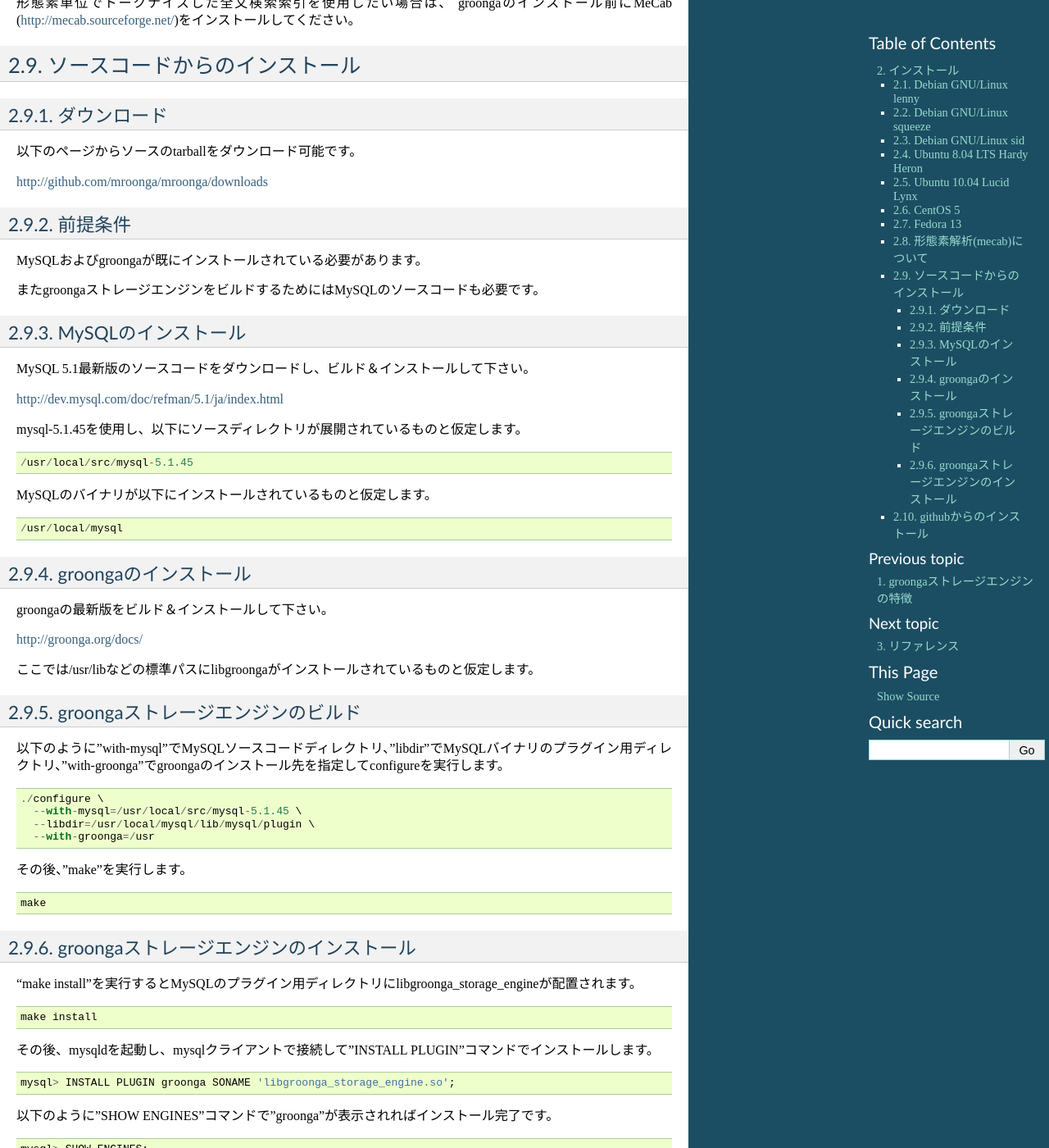
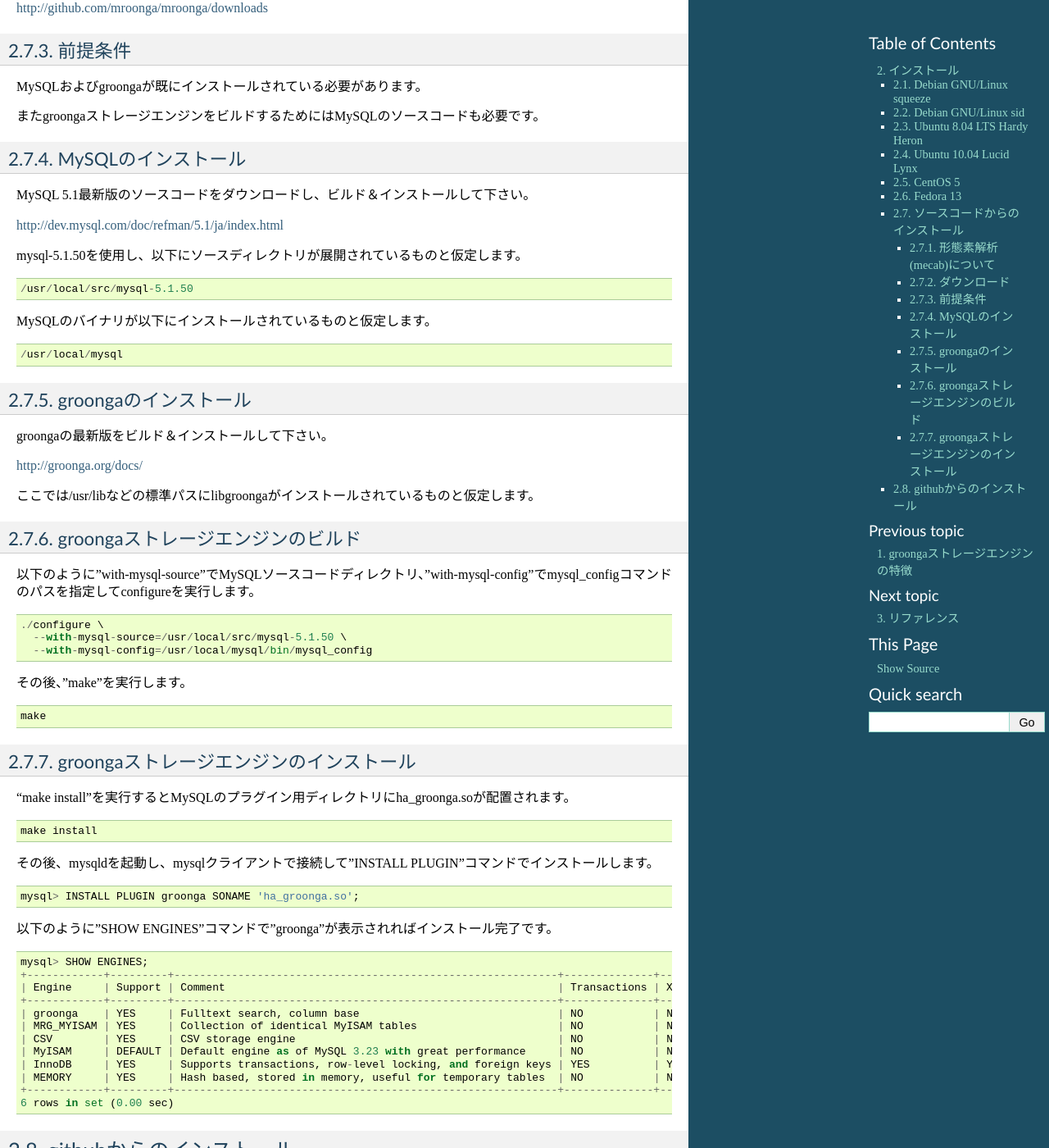
Before and after one commit to mroonga/mroonga, a Sphinx documentation site: the page built from doc/ja/source/install.rst, in a window 1280 px wide and 1400 px high, scrolled down 1939 px. Shown: the whole window at 82% size. Built offline with Sphinx 7.4.7, drawn with Linux system fonts in a browser that asks for light colours; some of the changed text lies outside the part shown.

Commit message:
upgrade to the current status.

```diff
--- a/doc/ja/source/install.rst
+++ b/doc/ja/source/install.rst
@@ -1,23 +1,9 @@
 .. highlightlang:: none
 
 インストール
-===============================
+============
 
 それぞれの環境毎にインストール方法を説明します。
-
-Debian GNU/Linux lenny
-----------------------
-
-/etc/apt/sources.list.d/groonga.list::
-
-  deb http://packages.groonga.org/debian/ lenny main
-  deb-src http://packages.groonga.org/debian/ lenny main
-
-インストール::
-
-  % sudo apt-key adv --recv-keys --keyserver keyserver.ubuntu.com 1C837F31
-  % sudo aptitude update
-  % sudo aptitude -V -D -y install groonga libgroonga-dev MySQL-client-community mysql-groonga
 
 Debian GNU/Linux squeeze
 ------------------------
@@ -31,7 +17,7 @@
 
   % sudo apt-key adv --recv-keys --keyserver keyserver.ubuntu.com 1C837F31
   % sudo aptitude update
-  % sudo aptitude -V -D -y install groonga libgroonga-dev MySQL-client-community mysql-groonga
+  % sudo aptitude -V -D -y install mysql-server-groonga libgroonga-tokenizer-mecab
 
 Debian GNU/Linux sid
 --------------------
@@ -45,7 +31,7 @@
 
   % sudo apt-key adv --recv-keys --keyserver keyserver.ubuntu.com 1C837F31
   % sudo aptitude update
-  % sudo aptitude -V -D -y install groonga libgroonga-dev MySQL-client-community mysql-groonga
+  % sudo aptitude -V -D -y install mysql-server-groonga libgroonga-tokenizer-mecab
 
 Ubuntu 8.04 LTS Hardy Heron
 ---------------------------
@@ -61,7 +47,7 @@
 
   % sudo apt-key adv --recv-keys --keyserver keyserver.ubuntu.com 1C837F31
   % sudo aptitude update
-  % sudo aptitude -V -D -y install groonga libgroonga-dev MySQL-client-community mysql-groonga
+  % sudo aptitude -V -D -y install mysql-server-groonga libgroonga-tokenizer-mecab
 
 Ubuntu 10.04 Lucid Lynx
 -----------------------
@@ -70,14 +56,14 @@
 
 /etc/apt/sources.list.d/groonga.list::
 
-  deb http://packages.groonga.org/ubuntu/ karmic universe
-  deb-src http://packages.groonga.org/ubuntu/ karmic universe
+  deb http://packages.groonga.org/ubuntu/ lucid universe
+  deb-src http://packages.groonga.org/ubuntu/ lucid universe
 
 インストール::
 
   % sudo apt-key adv --recv-keys --keyserver keyserver.ubuntu.com 1C837F31
   % sudo aptitude update
-  % sudo aptitude -V -D -y install groonga libgroonga-dev MySQL-client-community mysql-groonga
+  % sudo aptitude -V -D -y install mysql-server-groonga libgroonga-tokenizer-mecab
 
 CentOS 5
 --------
@@ -86,7 +72,7 @@
 
   % sudo rpm -ivh http://packages.groonga.org/centos/groonga-repository-1.0.0-0.noarch.rpm
   % sudo yum update
-  % sudo yum install -y groonga groonga-tokenizer-mecab groonga-devel
+  % sudo yum install -y mysql-groonga groonga-tokenizer-mecab
 
 Fedora 13
 ---------
@@ -95,17 +81,20 @@
 
   % sudo rpm -ivh http://packages.groonga.org/fedora/groonga-repository-1.0.0-0.noarch.rpm
   % sudo yum update
-  % sudo yum install -y groonga groonga-tokenizer-mecab groonga-devel MySQL-client-community mysql-groonga
+  % sudo yum install -y mysql-groonga groonga-tokenizer-mecab
+
+ソースコードからのインストール
+------------------------------
+
+ソースコードからインストールする方法を説明します。パッケージ
+がない環境ではソースコードからインストールすることになります。
 
 形態素解析(mecab)について
--------------------------
++++++++++++++++++++++++++
 
 形態素単位でトークナイズした全文検索索引を使用したい場合は、
 groongaのインストール前にMeCab
 (http://mecab.sourceforge.net/)をインストールしてください。
-
-ソースコードからのインストール
-------------------------------
 
 ダウンロード
 ++++++++++++
@@ -128,9 +117,9 @@
 
 http://dev.mysql.com/doc/refman/5.1/ja/index.html
 
-mysql-5.1.45を使用し、以下にソースディレクトリが展開されているものと仮定します。 ::
+mysql-5.1.50を使用し、以下にソースディレクトリが展開されているものと仮定します。 ::
 
- /usr/local/src/mysql-5.1.45
+ /usr/local/src/mysql-5.1.50
 
 MySQLのバイナリが以下にインストールされているものと仮定します。 ::
 
@@ -138,7 +127,6 @@
 
 groongaのインストール
 +++++++++++++++++++++
-
 
 groongaの最新版をビルド＆インストールして下さい。
 
@@ -149,12 +137,11 @@
 groongaストレージエンジンのビルド
 +++++++++++++++++++++++++++++++++
 
-以下のように"with-mysql"でMySQLソースコードディレクトリ、"libdir"でMySQLバイナリのプラグイン用ディレクトリ、"with-groonga"でgroongaのインストール先を指定してconfigureを実行します。 ::
+以下のように"with-mysql-source"でMySQLソースコードディレクトリ、"with-mysql-config"でmysql_configコマンドのパスを指定してconfigureを実行します。 ::
 
  ./configure \
-   --with-mysql=/usr/local/src/mysql-5.1.45 \
-   --libdir=/usr/local/mysql/lib/mysql/plugin \
-   --with-groonga=/usr
+   --with-mysql-source=/usr/local/src/mysql-5.1.50 \
+   --with-mysql-config=/usr/local/mysql/bin/mysql_config
 
 その後、"make"を実行します。 ::
 
@@ -163,13 +150,13 @@
 groongaストレージエンジンのインストール
 +++++++++++++++++++++++++++++++++++++++
 
-"make install"を実行するとMySQLのプラグイン用ディレクトリにlibgroonga_storage_engineが配置されます。 ::
+"make install"を実行するとMySQLのプラグイン用ディレクトリにha_groonga.soが配置されます。 ::
 
  make install
 
 その後、mysqldを起動し、mysqlクライアントで接続して"INSTALL PLUGIN"コマンドでインストールします。 ::
 
- mysql> INSTALL PLUGIN groonga SONAME 'libgroonga_storage_engine.so';
+ mysql> INSTALL PLUGIN groonga SONAME 'ha_groonga.so';
 
 以下のように"SHOW ENGINES"コマンドで"groonga"が表示されればインストール完了です。 ::
 
```
